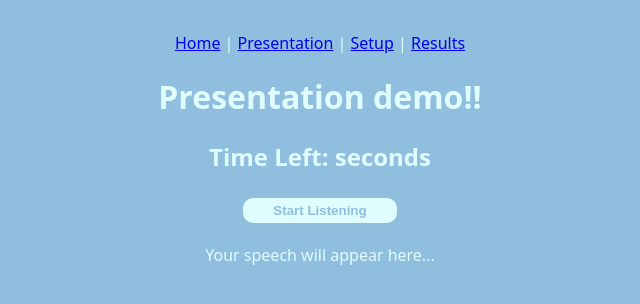
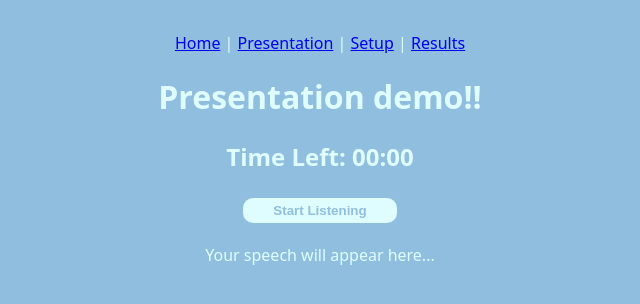
Before and after one commit to happicatalpa/nwhacks-2026, a React (Vite) app in the folder frontend/: page /present in a window 1280 px wide. Shown: the top 304 px of the page, without its empty margins (320-960 px from the left). Built offline with nearby package versions, Linux system fonts and the light colour scheme; no server answers.

Commit message:
added gemini

```diff
--- a/frontend/src/components/Timer.jsx
+++ b/frontend/src/components/Timer.jsx
@@ -1,4 +1,4 @@
-import { useState, useEffect } from 'react';
+import { useState, useEffect } from "react";
 
 export default function Timer({ start = 60 }) {
   const [timeLeft, setTimeLeft] = useState(start);
@@ -7,15 +7,25 @@ export default function Timer({ start = 60 }) {
     if (timeLeft <= 0) return;
 
     const intervalId = setInterval(() => {
-      setTimeLeft(t => t - 1);
+      setTimeLeft((t) => t - 1);
     }, 1000);
 
     return () => clearInterval(intervalId);
   }, [timeLeft]);
 
+  // Format timeLeft seconds into MM:SS
+  const formatTime = (seconds) => {
+    const m = Math.floor(seconds / 60);
+    const s = seconds % 60;
+    // Pad with leading zero if needed
+    const mm = m.toString().padStart(2, "0");
+    const ss = s.toString().padStart(2, "0");
+    return `${mm}:${ss}`;
+  };
+
   return (
     <div>
-      <h2>Time Left: {timeLeft} seconds</h2>
+      <h2>Time Left: {formatTime(timeLeft)}</h2>
     </div>
   );
 }
--- a/frontend/src/pages/home.jsx
+++ b/frontend/src/pages/home.jsx
@@ -1,6 +1,7 @@
 
 
 export default function Home() {
+
   return (
     <div>
         <h1>Name of APP!!!</h1>
```
